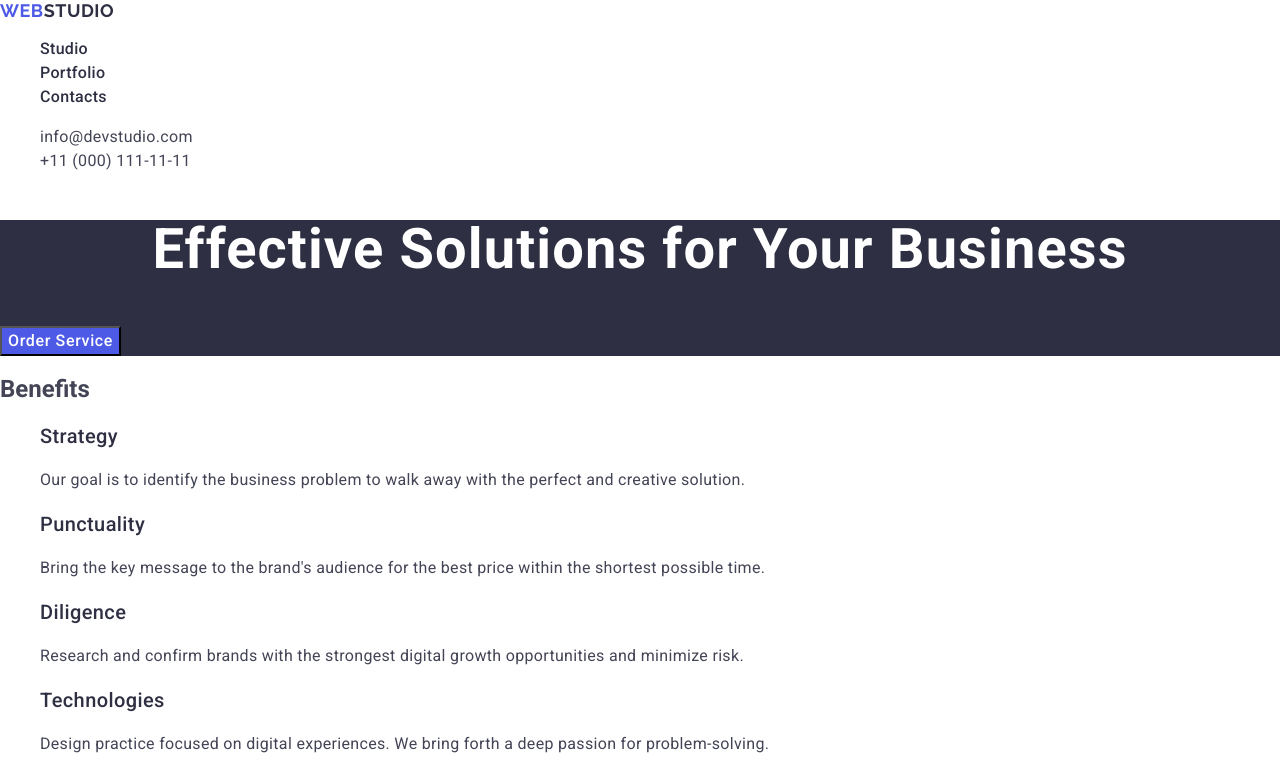
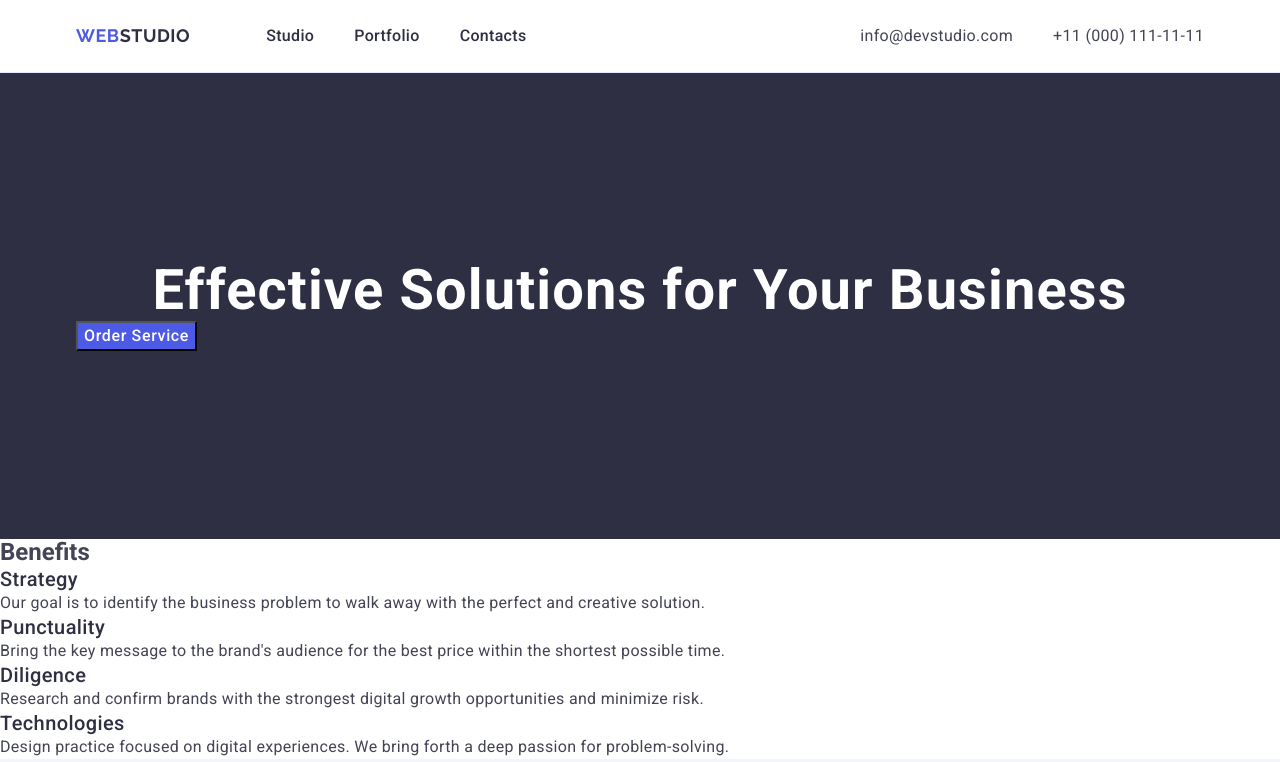
Before and after one commit to alina-voitseshyna/goit-markup-hw-03, a plain HTML site: page index.html in a window 1280 px wide. Shown: the top 762 px of the page. Drawn offline with nearby package versions, Linux system fonts and the light colour scheme.

Commit message:
add styles

```diff
--- a/css/styles.css
+++ b/css/styles.css
@@ -7,10 +7,37 @@ body {
 ul,
 ol {
   list-style-type: none;
+  margin: 0;
+  padding: 0;
+}
+
+h1, h2, h3, h4, h5, h6, p {
+  margin: 0;
 }
 
 a {
   text-decoration: none;
+}
+
+.container {
+  max-width: 1158px;
+  padding: 0 15px;
+  margin: 0 auto;
+}
+
+.header {
+  border-bottom: 1px solid #e7e9fc;
+
+}
+
+.header-container {
+  display: flex;
+  align-items: center;
+}
+
+.header-nav {
+  display: flex;
+  align-items: center;
 }
 
 .logo {
@@ -23,11 +50,24 @@ a {
   color: #4d5ae5;
 }
 
+
+.header-logo {
+  padding: 24px 0;
+  margin-right: 76px;
+}
 .header-logo .logo-part {
   color: #2e2f42;
 }
 
+.header-nav-list {
+  display: flex;
+  align-items: center;
+  gap: 40px;
+}
+
 .nav-link {
+  display: block;
+  padding: 24px 0;
   font-weight: 500;
   font-size: 16px;
   line-height: 1.5;
@@ -42,9 +82,19 @@ a {
 
 .contacts {
   font-style: normal;
+  margin-left: auto;
+}
+
+.contacts-list {
+  display: flex;
+  align-items: center;
+  gap: 40px;
 }
 
 .contacts-link {
+
+  display: block;
+  padding: 24px 0;
   font-size: 16px;
   line-height: 1.5;
   letter-spacing: 0.02em;
@@ -56,8 +106,16 @@ a {
   color: #404bbf;
 }
 
+.section {
+  padding: 120px;
+}
+
 .solutions {
   background-color: #2e2f42;
+  padding: 188px 0;
+}
+.solution-container {
+align-items: center;
 }
 
 .solutions-title {
@@ -133,6 +191,8 @@ letter-spacing: 0.02em;
 color: #434455;
 }
 
+
+
 .portfolio {
 font-size: 36px;
 line-height: 1.11;
--- a/index.html
+++ b/index.html
@@ -12,6 +12,7 @@
   </head>
   <body>
     <header class="header">
+      <div class="container header-container">
       <nav class="header-nav">
         <a class="logo header-logo" href="./index.html">Web<span class="logo-part">Studio</span></a>
         <ul class="header-nav-list">
@@ -30,12 +31,15 @@
           <li class="contacts-list-item"><a class="contacts-link" href="tel:+110001111111">+11 (000) 111-11-11</a></li>
         </ul>
       </address>
+      </div>
     </header>
 
     <main>
       <section class="solutions">
+        <div class="container solution-container">
         <h1 class="solutions-title">Effective Solutions for Your Business</h1>
         <button type="button" class="button">Order Service</button>
+        </div>
       </section>
 
       <section class="benefits">
@@ -119,6 +123,7 @@
       </section>
 
       <section>
+        <div class="container portfolio-container">
         <h2 class="portfolio">Our Portfolio</h2>
         <ul>
           <li>
@@ -170,6 +175,7 @@
             <p class="portfolio-items-description">Marketing</p>
           </li>
         </ul>
+        </div>
       </section>
     </main>
 
```
